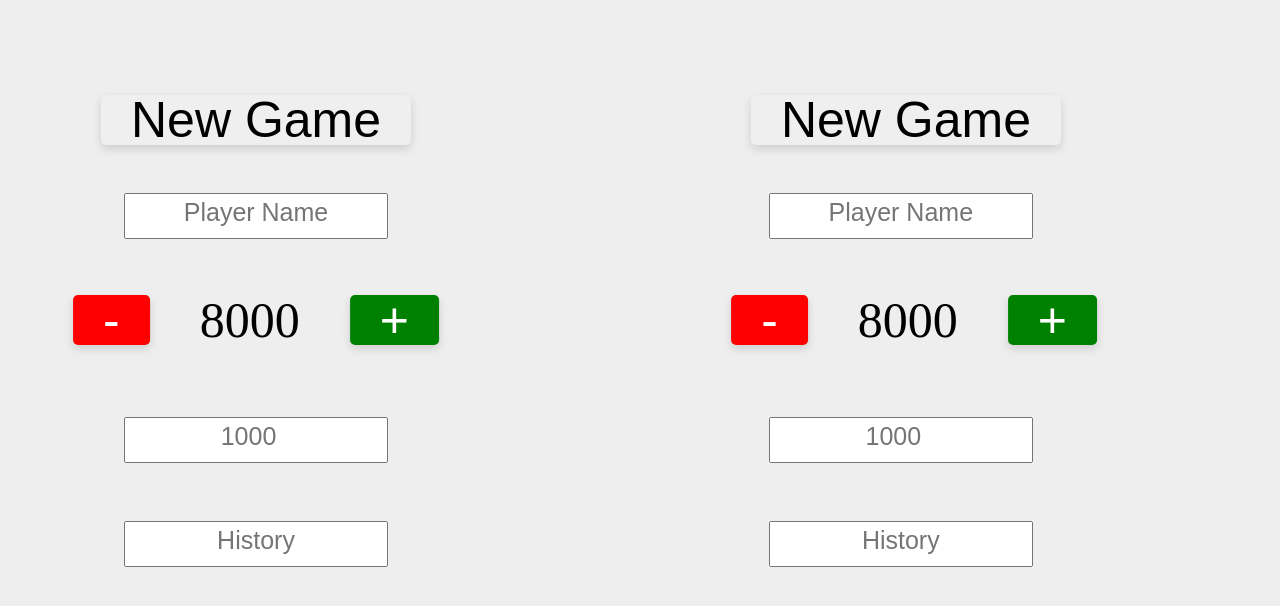
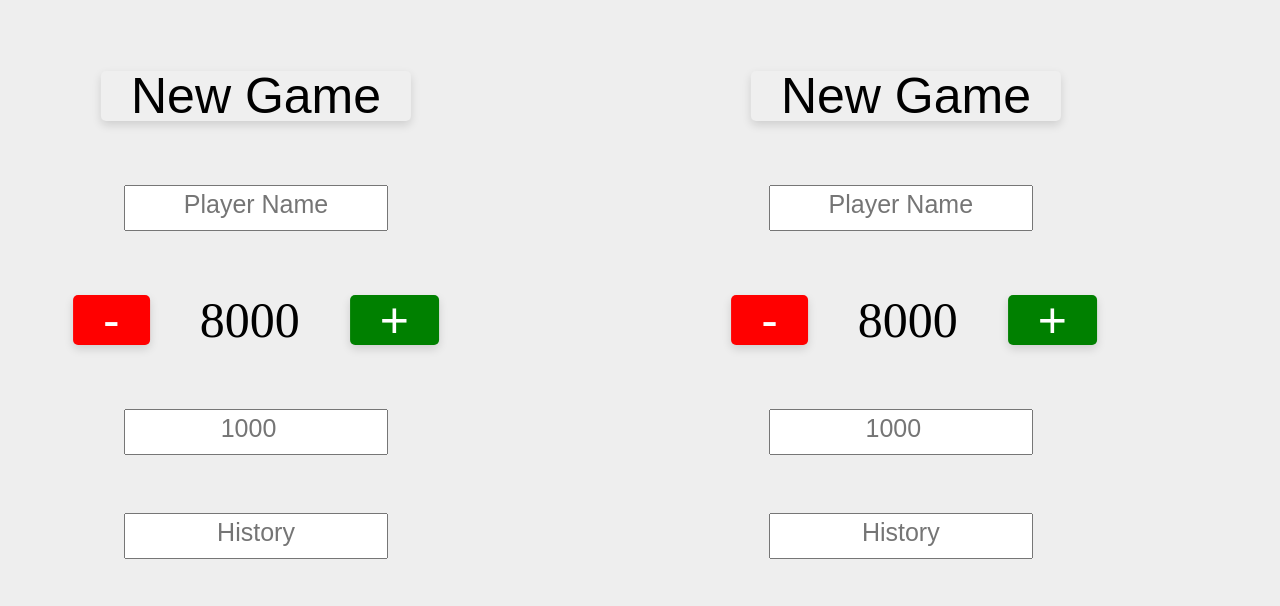
Before and after one commit to AndriusS0316/8000, a website: page index.HTML in a window 1280 px wide. Drawn offline with Linux system fonts and the light colour scheme.

Commit message:
20210726

```diff
--- a/index.HTML
+++ b/index.HTML
@@ -15,7 +15,7 @@ body {
     display: flex;
     gap: 20px;
     position: absolute;
-    top: 15%;
+    top: 12%;
     left: 20%;
     transform: translate(-50%, -50%);
 }
@@ -31,7 +31,7 @@ body {
     display: flex;
     gap: 20px;
     position: absolute;
-    top: 55%;
+    top: 54%;
     left: 20%;
     transform: translate(-50%, -50%);
     text-align: center;
@@ -40,7 +40,7 @@ body {
     display: flex;
     gap: 20px;
     position: absolute;
-    top: 15%;
+    top: 12%;
     right: 5%;
     transform: translate(-50%, -50%);
 }
@@ -56,7 +56,7 @@ body {
     display: flex;
     gap: 20px;
     position: absolute;
-    top: 55%;
+    top: 54%;
     right: 9%;
     transform: translate(-50%, -50%);
     text-align: center;
--- a/main.css
+++ b/main.css
@@ -2,7 +2,7 @@
     display: flex;
     gap: 20px;
     position: absolute;
-    top: 68%;
+    top: 67%;
     left: 20%;
     transform: translate(-50%, -50%);
     text-align: center;
@@ -11,7 +11,7 @@
     display: flex;
     gap: 20px;
     position: absolute;
-    top: 68%;
+    top: 67%;
     right: 9%;
     transform: translate(-50%, -50%);
     text-align: center;
@@ -31,7 +31,7 @@
     display: flex;
     gap: 20px;
     position: absolute;
-    top: 27%;
+    top: 26%;
     left: 20%;
     transform: translate(-50%, -50%);
     text-align: center;
@@ -40,7 +40,7 @@
     display: flex;
     gap: 20px;
     position: absolute;
-    top: 27%;
+    top: 26%;
     right: 9%;
     transform: translate(-50%, -50%);
     text-align: center;
```
